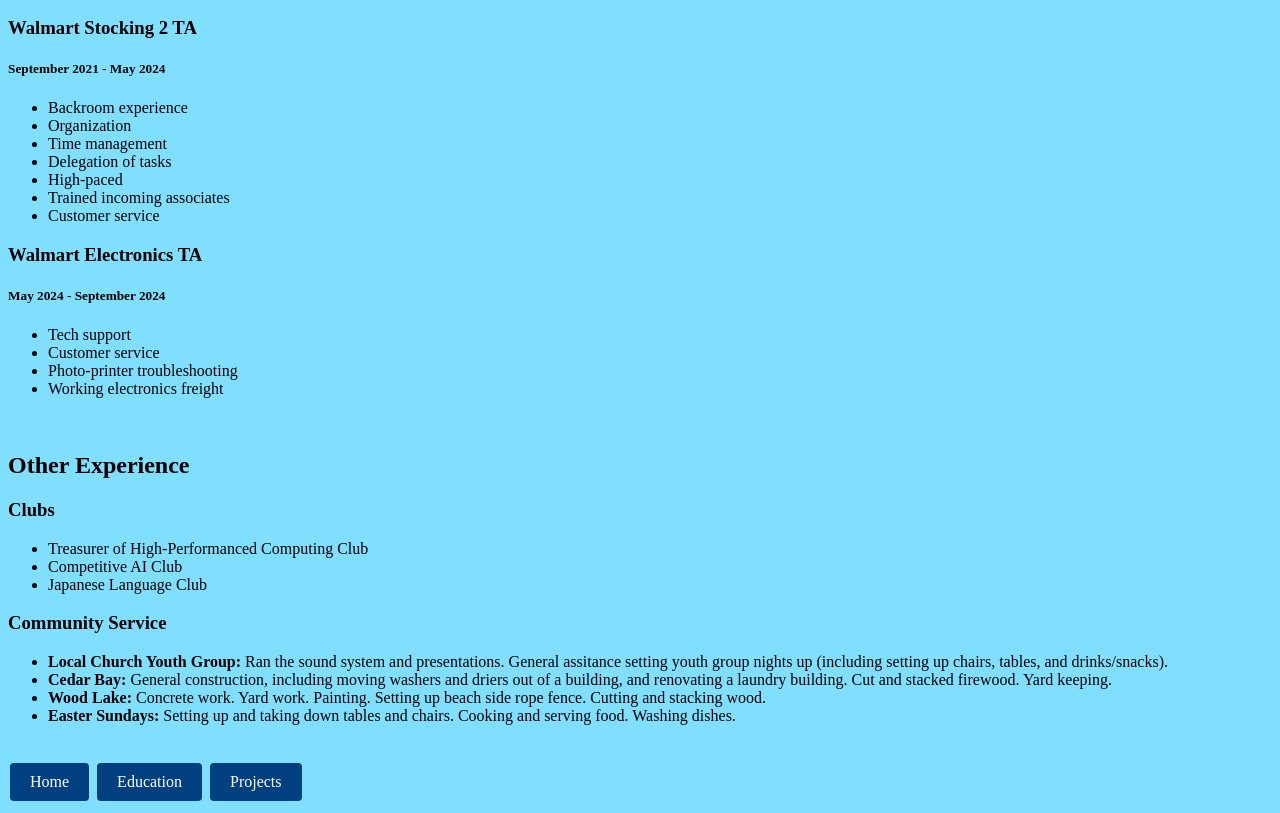
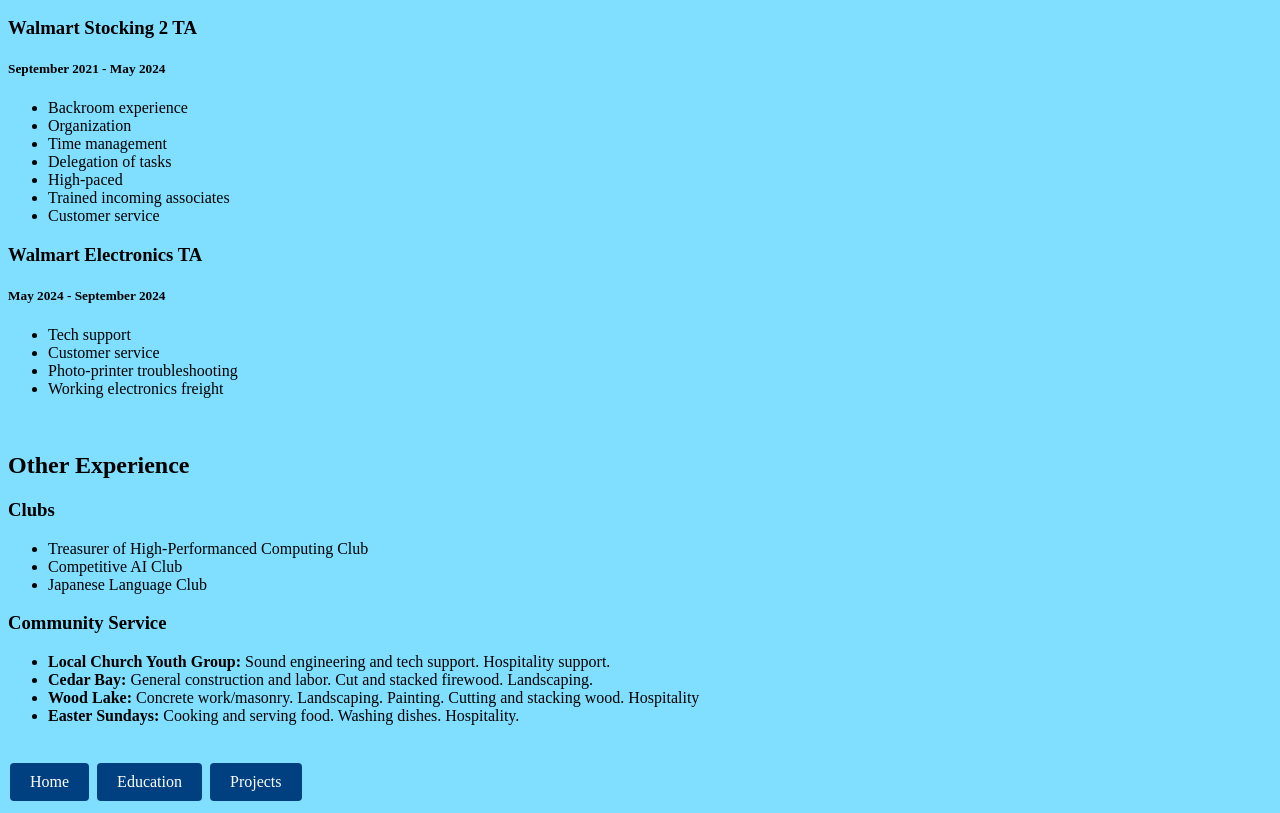
Before and after one commit to Kendar82/kendar82.github.io, a plain HTML site: page experience.html in a window 1280 px wide. Shown: the part 110-923 px from the top of the page. Drawn offline with Linux system fonts and the light colour scheme.

Commit message:
Update experience.html

```diff
--- a/experience.html
+++ b/experience.html
@@ -41,10 +41,10 @@
     </ul>
     <h3>Community Service</h3>
     <ul>
-        <li><strong>Local Church Youth Group:</strong> Ran the sound system and presentations. General assitance setting youth group nights up (including setting up chairs, tables, and drinks/snacks).</li>
-        <li><strong>Cedar Bay:</strong> General construction, including moving washers and driers out of a building, and renovating a laundry building. Cut and stacked firewood. Yard keeping.</li>
-        <li><strong>Wood Lake:</strong> Concrete work. Yard work. Painting. Setting up beach side rope fence. Cutting and stacking wood.</li>
-        <li><strong>Easter Sundays:</strong> Setting up and taking down tables and chairs. Cooking and serving food. Washing dishes.</li>
+        <li><strong>Local Church Youth Group:</strong> Sound engineering and tech support. Hospitality support.</li>
+        <li><strong>Cedar Bay:</strong> General construction and labor. Cut and stacked firewood. Landscaping.</li>
+        <li><strong>Wood Lake:</strong> Concrete work/masonry. Landscaping. Painting. Cutting and stacking wood. Hospitality</li>
+        <li><strong>Easter Sundays:</strong> Cooking and serving food. Washing dishes. Hospitality.</li>
     </ul>
     <br>
     <a href="index.html" class="button">Home</a>
```
